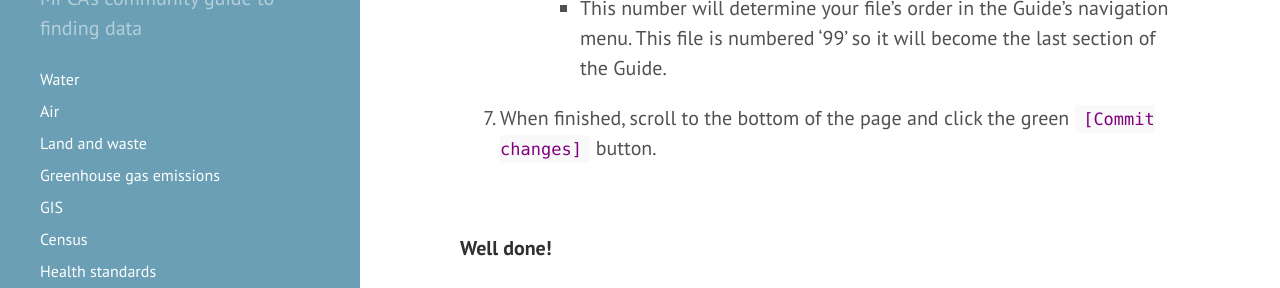
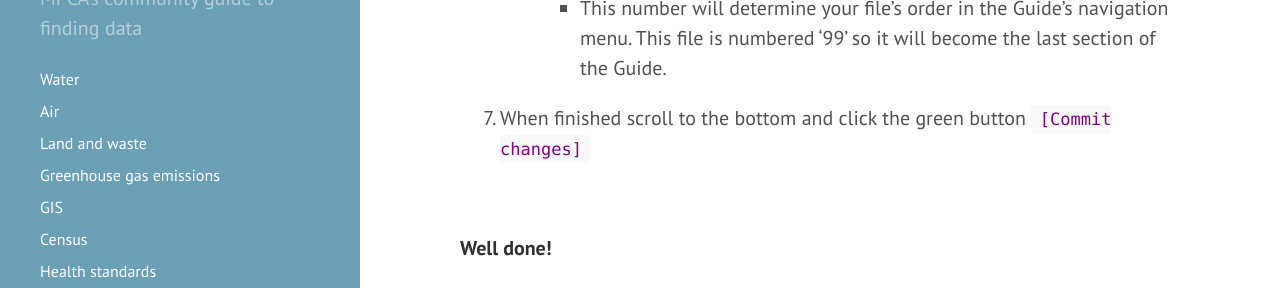
Before and after one commit to annemorris/Data-Guide-1, a Jekyll site: the page built from 99-contribute.md, in a window 1280 px wide and 1170 px high. Shown: the part 667-955 px from the top of the window. Built offline with Jekyll 4.4.1, drawn with Linux system fonts in a browser that asks for light colours.

Commit message:
Update 99-contribute.md

```diff
--- a/99-contribute.md
+++ b/99-contribute.md
@@ -21,7 +21,7 @@ This guide is open to **EVERYONE** to edit. Follow the steps below to make edits
     - Create a new text file with the file extension `.md`.
     - Add a 2 digit file number in front of the file name: `08-insects.md`.
         - This number will determine your file’s order in the Guide’s navigation menu. This file is numbered ‘99’ so it will become the last section of the Guide.
-1. When finished, scroll to the bottom of the page and click the green `[Commit changes]` button.
+1. When finished scroll to the bottom and click the green button `[Commit changes]`
 
 <br>
 
```
